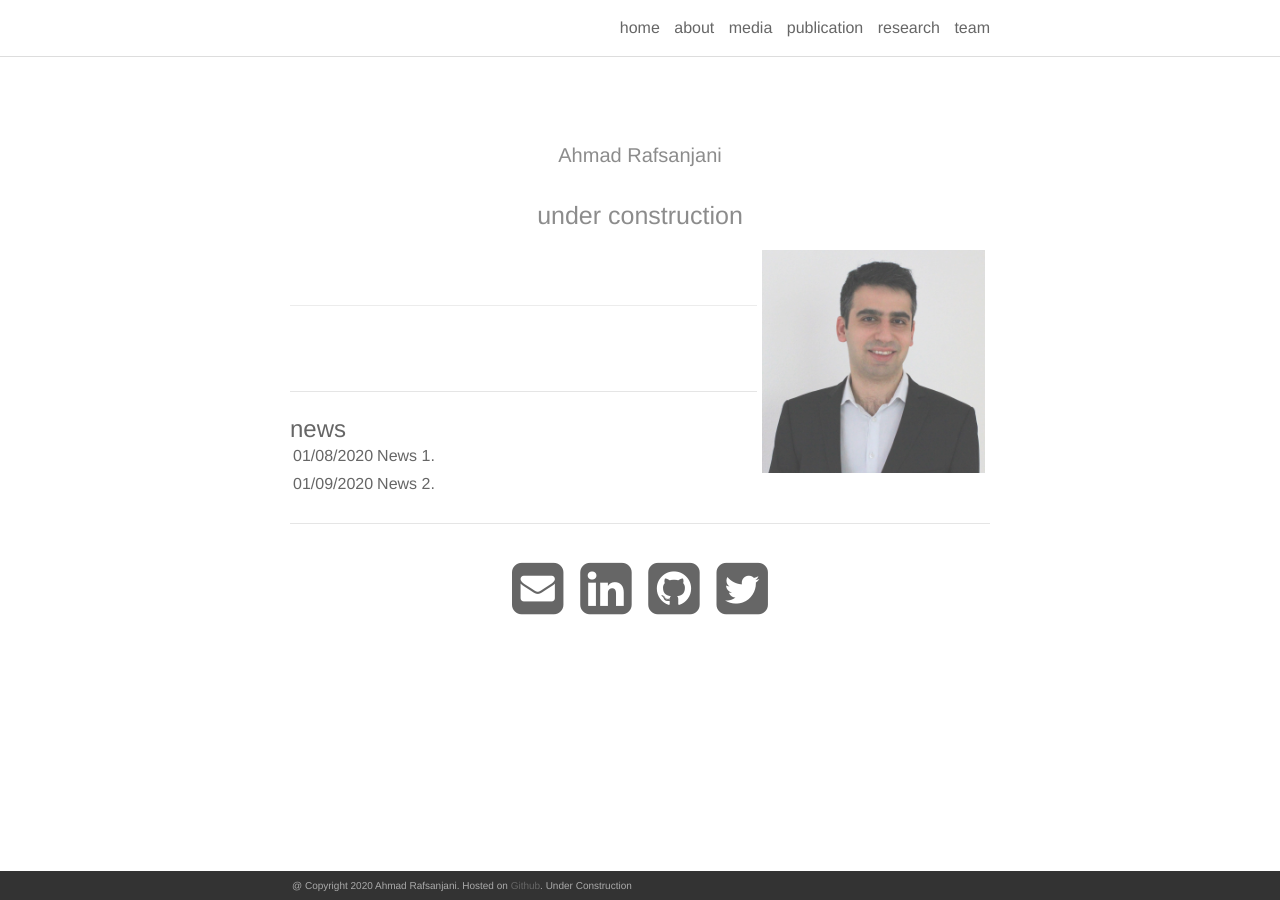
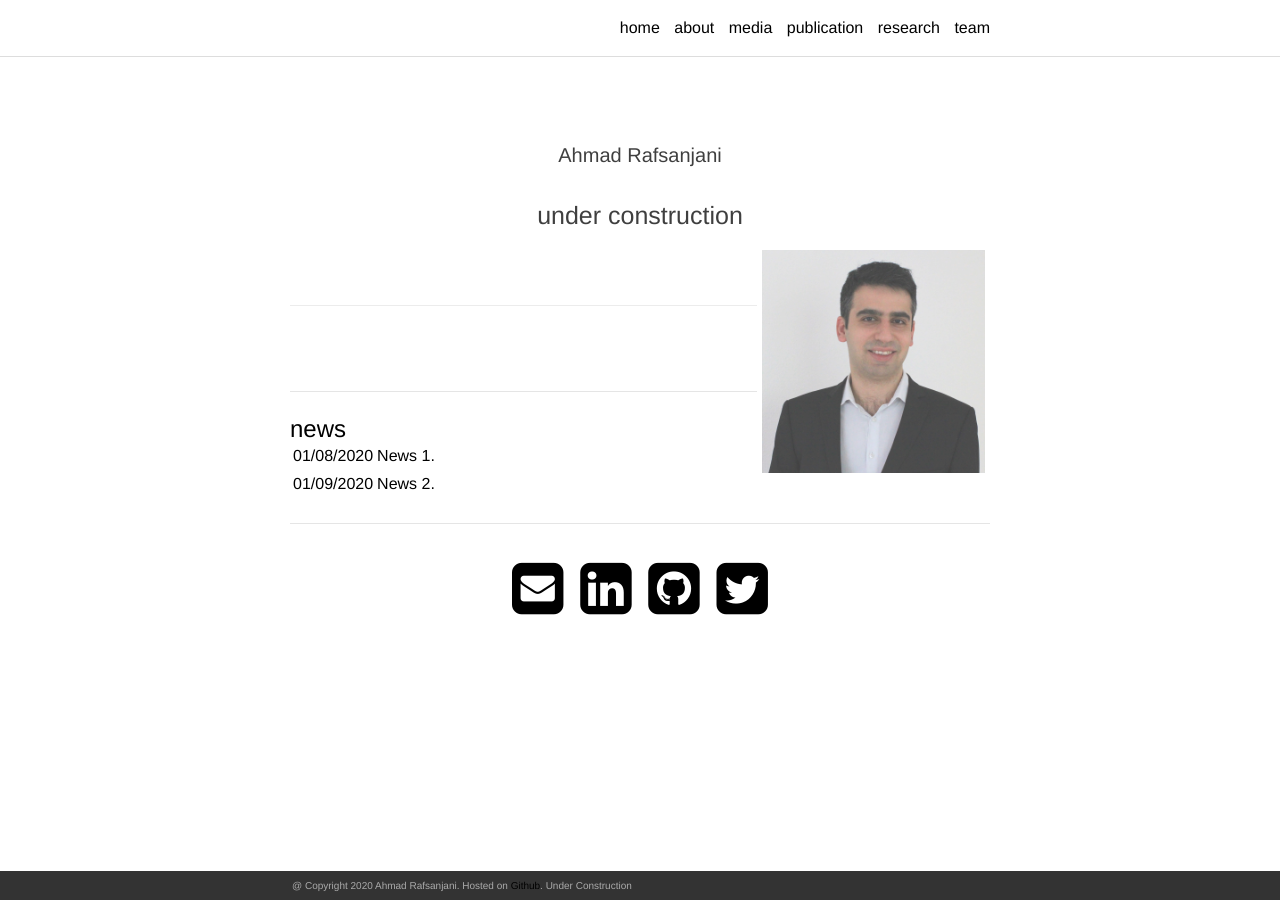
Before and after one commit to ahmadrafsanjani/ahmadrafsanjani.github.io, a Jekyll site: the page built from index.html, in a window 1280 px wide. Built offline with Jekyll 4.4.1, drawn with Linux system fonts in a browser that asks for light colours; nearby versions of some CDN libraries; the list of posts is cut into pages by our own code; a style sheet for code colours, icons or effects is not loaded.

Commit message:
commit 1

```diff
--- a/_sass/_base.scss
+++ b/_sass/_base.scss
@@ -35,12 +35,11 @@
 
 $grey-color-dark: #333;   /* footer */
 $grey-color-light: #ddd;  /* navigation bar border */
-$text-color:     #666;
 $black-color: #000000;
 
 /* Set theme color *************************/
 $theme-color:   $blue;
-
+$text-color:    $black;
 
 /************************************************************/
 
```
